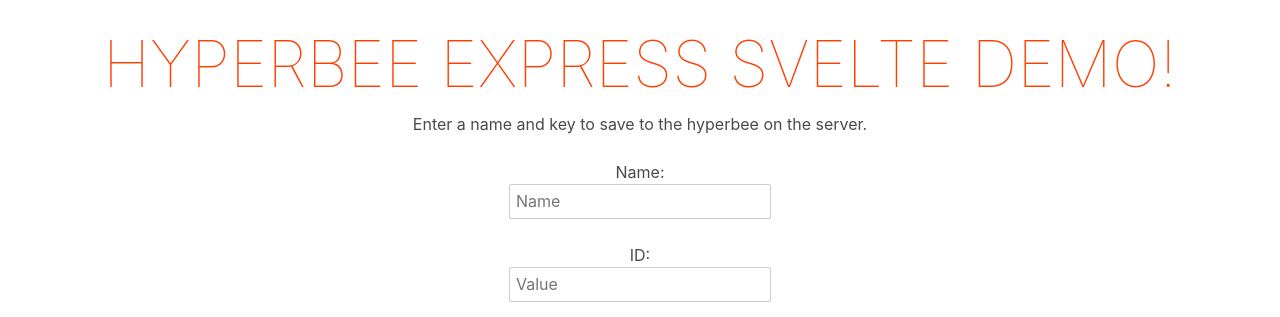
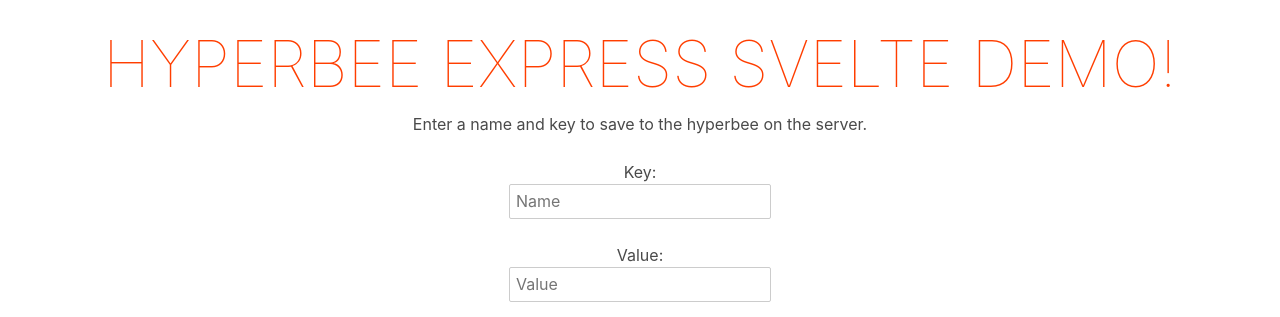
Before and after one commit to DougAnderson444/hyperbee-super-peer, a Svelte app in the folder demo/: page / in a window 1280 px wide. Shown: the top 317 px of the page. Built offline with nearby package versions, Linux system fonts and the light colour scheme.

Commit message:
add github deploy

```diff
--- a/demo/src/App.svelte
+++ b/demo/src/App.svelte
@@ -98,7 +98,7 @@
   <div>
     <form class="form" on:submit|preventDefault={handleSubmit}>
       <br />
-      <label for="name">Name:</label>
+      <label for="name">Key:</label>
       <input
         type="text"
         id="name"
@@ -107,7 +107,7 @@
         placeholder="Name"
       />
       <br /><br />
-      <label for="id">ID:</label>
+      <label for="id">Value:</label>
       <input
         type="text"
         id="id"
```
